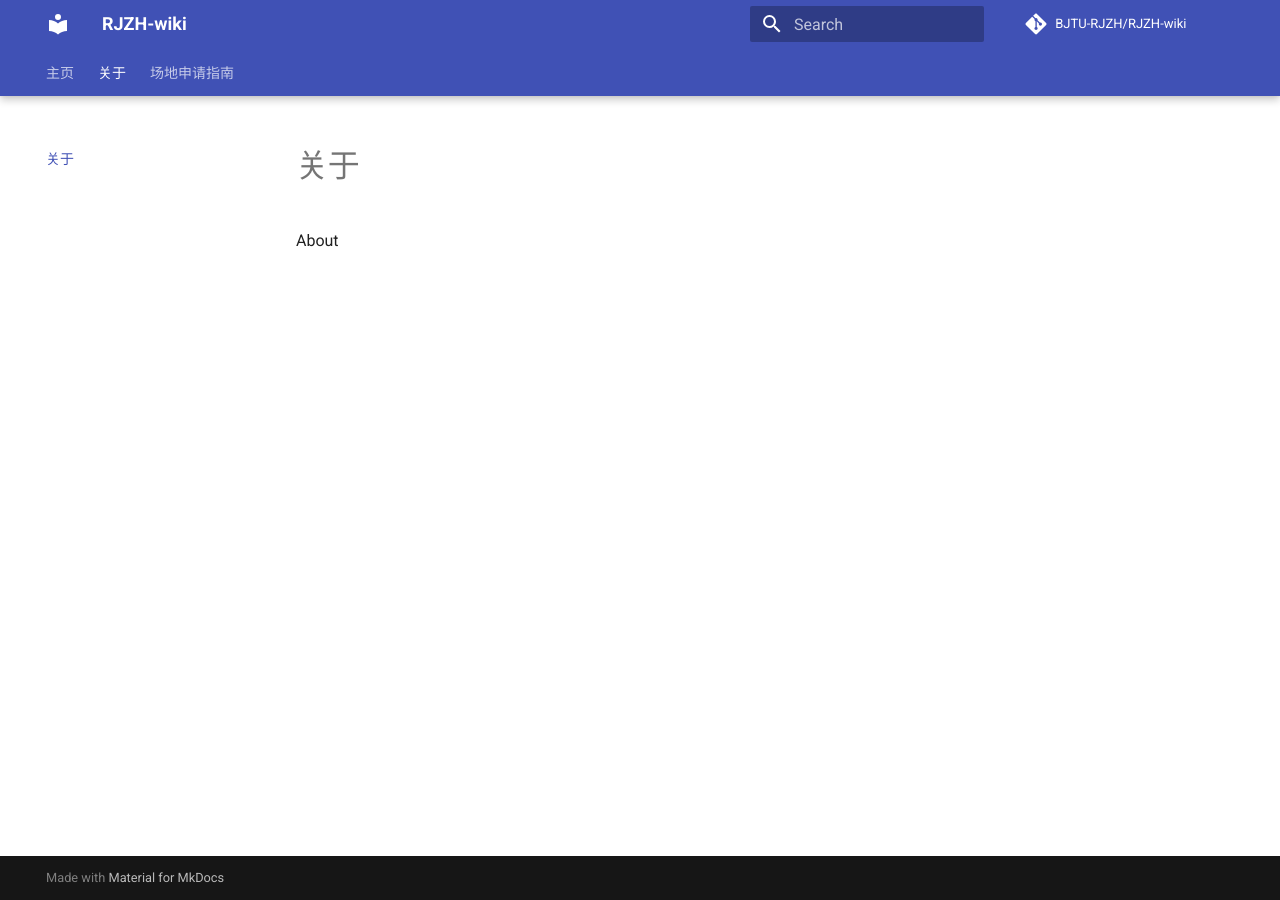
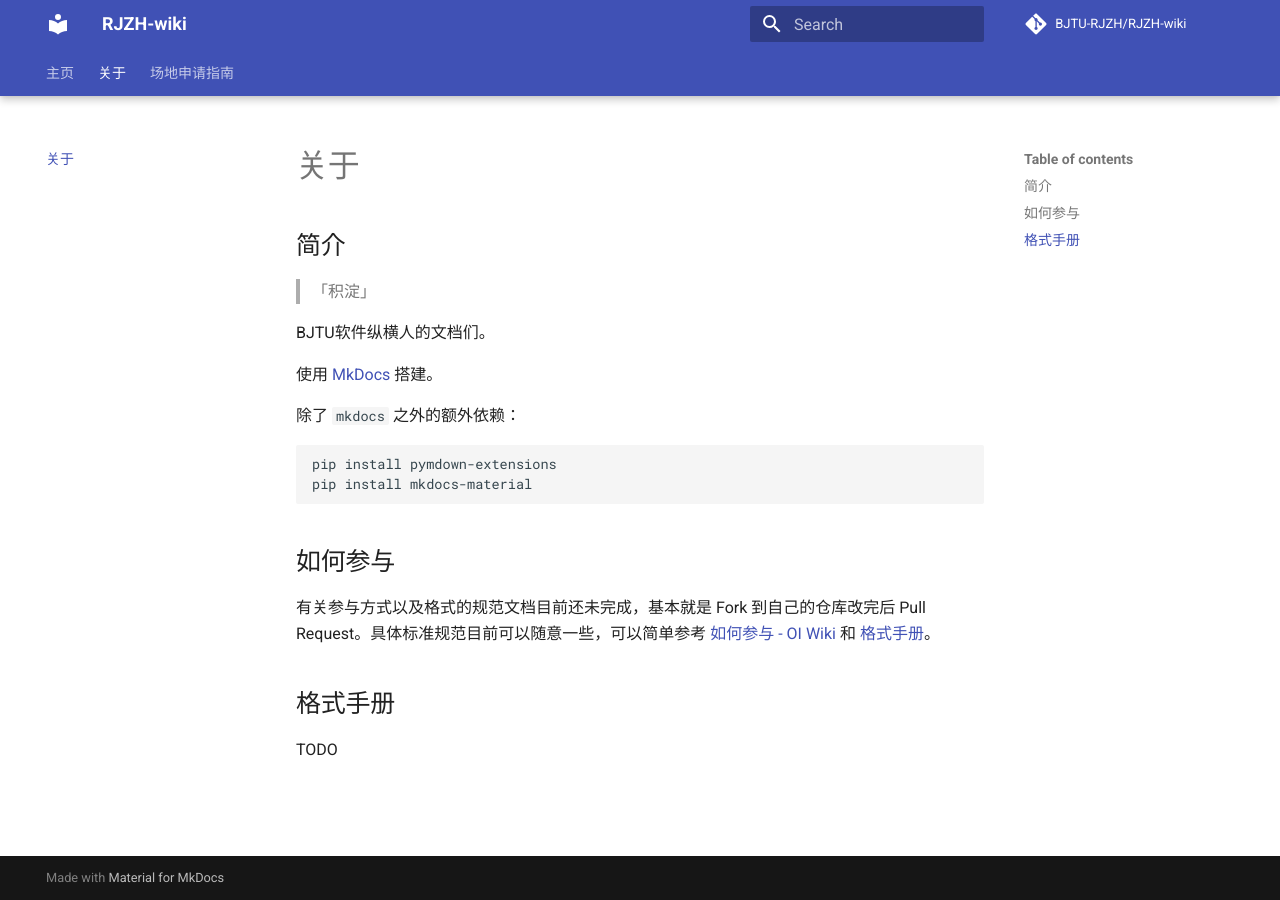
Before and after one commit to AzurIce/RJZH-wiki, an MkDocs documentation site: the page built from docs/about.md, in a window 1280 px wide. Built offline with MkDocs 1.6.1 and Material for MkDocs 9.7.7, drawn with Linux system fonts in a browser that asks for light colours; comment, search, counter and statistics services are not loaded.

Commit message:
Update about.md

````diff
--- a/docs/about.md
+++ b/docs/about.md
@@ -1 +1,22 @@
-About
+## 简介
+
+> 「积淀」
+
+BJTU软件纵横人的文档们。
+
+使用 [MkDocs](https://www.mkdocs.org/) 搭建。
+
+除了 `mkdocs` 之外的额外依赖：
+
+```shell
+pip install pymdown-extensions
+pip install mkdocs-material
+```
+
+## 如何参与
+
+有关参与方式以及格式的规范文档目前还未完成，基本就是 Fork 到自己的仓库改完后 Pull Request。具体标准规范目前可以随意一些，可以简单参考 [如何参与 - OI Wiki](https://oi-wiki.org/intro/htc/) 和 [格式手册](https://oi-wiki.org/intro/format/)。
+
+## 格式手册
+
+TODO
````
